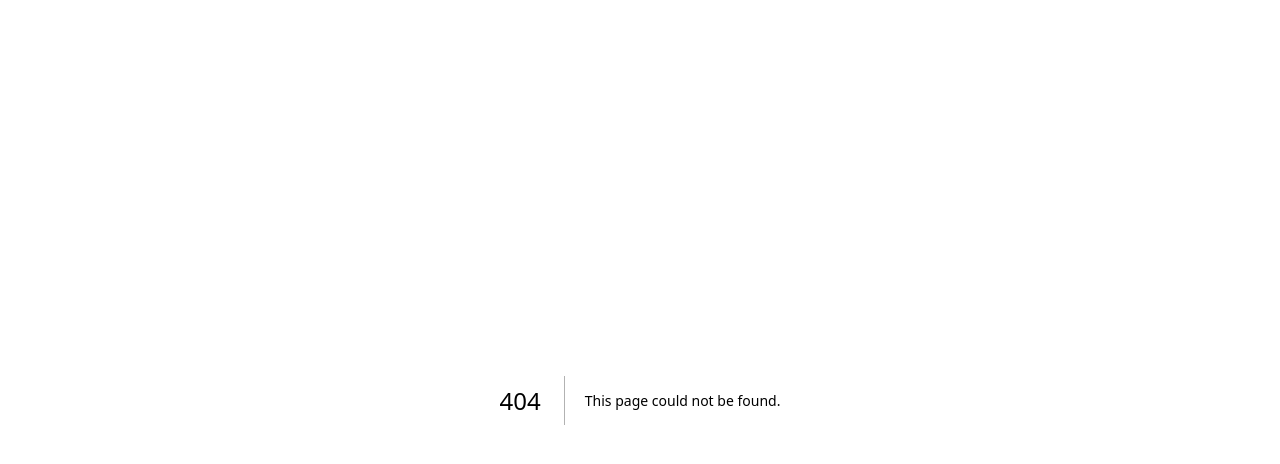
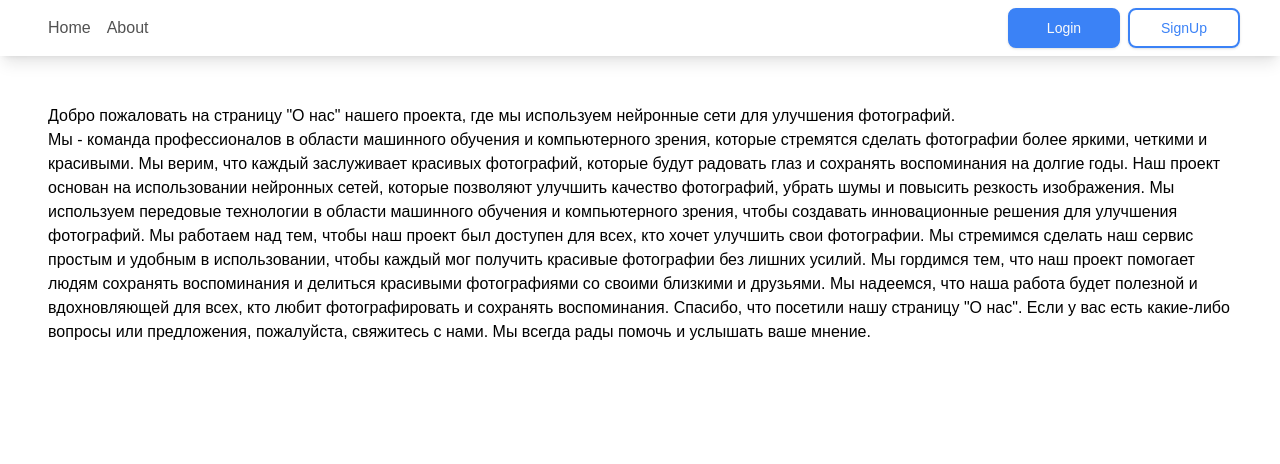
Before and after one commit to RafaelGabdullin/image-restoration, a Next.js app: page /about in a window 1280 px wide. Before the commit this address had no page. Shown: the top 464 px of the page. Built offline with nearby package versions, Linux system fonts and the light colour scheme.

Commit message:
main page

```diff
--- a/package.json
+++ b/package.json
@@ -8,6 +8,7 @@
     "lint": "next lint --fix --dir src"
   },
   "dependencies": {
+    "@heroicons/react": "^2.0.18",
     "@types/node": "18.15.11",
     "@types/react": "18.0.31",
     "@types/react-dom": "18.0.11",
--- /dev/null
+++ b/src/app/about/page.tsx
@@ -0,0 +1,26 @@
+const AboutPage: React.FC = () => {
+  return (
+    <div>
+      <p>
+        Добро пожаловать на страницу "О нас" нашего проекта, где мы используем нейронные сети для
+        улучшения фотографий. <br /> Мы - команда профессионалов в области машинного обучения и
+        компьютерного зрения, которые стремятся сделать фотографии более яркими, четкими и
+        красивыми. Мы верим, что каждый заслуживает красивых фотографий, которые будут радовать глаз
+        и сохранять воспоминания на долгие годы. Наш проект основан на использовании нейронных
+        сетей, которые позволяют улучшить качество фотографий, убрать шумы и повысить резкость
+        изображения. Мы используем передовые технологии в области машинного обучения и компьютерного
+        зрения, чтобы создавать инновационные решения для улучшения фотографий. Мы работаем над тем,
+        чтобы наш проект был доступен для всех, кто хочет улучшить свои фотографии. Мы стремимся
+        сделать наш сервис простым и удобным в использовании, чтобы каждый мог получить красивые
+        фотографии без лишних усилий. Мы гордимся тем, что наш проект помогает людям сохранять
+        воспоминания и делиться красивыми фотографиями со своими близкими и друзьями. Мы надеемся,
+        что наша работа будет полезной и вдохновляющей для всех, кто любит фотографировать и
+        сохранять воспоминания. Спасибо, что посетили нашу страницу "О нас". Если у вас есть
+        какие-либо вопросы или предложения, пожалуйста, свяжитесь с нами. Мы всегда рады помочь и
+        услышать ваше мнение.
+      </p>
+    </div>
+  )
+}
+
+export default AboutPage
--- a/src/app/layout.tsx
+++ b/src/app/layout.tsx
@@ -1,6 +1,7 @@
 import { StoreProvider } from '@/stores/StoreProvider'
 import './styles/globals.css'
 import { InitialState } from '@/stores/RootStore/RootStore'
+import Header from '@/components/Layout/Header'
 
 export const metadata = {
   title: 'Create Next App',
@@ -16,7 +17,8 @@ export default function RootLayout({ children }: { children: React.ReactNode })
     <html lang="en" suppressHydrationWarning>
       <body>
         <StoreProvider initialState={initialState}>
-          <div className="h-screen w-screen">{children}</div>
+          <Header />
+          <div className="h-screen w-screen  p-[3rem]">{children}</div>
         </StoreProvider>
       </body>
     </html>
--- a/src/app/page.tsx
+++ b/src/app/page.tsx
@@ -1,7 +1,36 @@
-import Sample from '@/components/Sample'
+'use client'
 
-const Home = () => {
-  return <Sample />
+import Button from '@/components/ui/Button/Button'
+
+const Home: React.FC = () => {
+  return (
+    <div className="flex flex-col gap-[2rem]">
+      <div className="flex justify-center">
+        <Button onClick={() => alert('Преобразовываем')}>Process Image</Button>
+      </div>
+
+      <div className="flex gap-x-[1rem]">
+        <div className="h-[400px] w-full border-4 border-dashed border-neutral-300"></div>
+        <svg
+          xmlns="http://www.w3.org/2000/svg"
+          fill="none"
+          viewBox="0 0 24 24"
+          stroke-width="1.5"
+          stroke="currentColor"
+          className="h-15 w-15"
+        >
+          <path
+            stroke-linecap="round"
+            stroke-linejoin="round"
+            d="M4.5 12h15m0 0l-6.75-6.75M19.5 12l-6.75 6.75"
+          />
+        </svg>
+
+        <div className="h-[400px] w-full border-4 border-dashed border-neutral-300"></div>
+      </div>
+      <div></div>
+    </div>
+  )
 }
 
 export default Home
--- a/src/components/Layout/Header.tsx
+++ b/src/components/Layout/Header.tsx
@@ -0,0 +1,36 @@
+'use client'
+
+import Link from 'next/link'
+import Button from '../ui/Button/Button'
+import { headerItems } from './types'
+
+const Sample: React.FC = () => {
+  return (
+    <div className="relative flex w-full items-center justify-between bg-white py-2 text-neutral-600 shadow-lg md:flex-wrap md:justify-start">
+      <div className="flex w-full flex-wrap items-center justify-between px-10">
+        <div className="flex items-center">
+          <button className="border-0 bg-transparent px-2 text-xl leading-none transition-shadow duration-150 ease-in-out hover:text-neutral-700 focus:text-neutral-700 dark:hover:text-white dark:focus:text-white lg:hidden"></button>
+        </div>
+        <ul className="mb-4 mr-auto flex flex-col lg:mb-0 lg:flex-row lg:pr-2">
+          {headerItems.map((item) => (
+            <li key={item.link}>
+              <Link href={item.link} passHref>
+                <div className="block lg:p-2">{item.title}</div>
+              </Link>
+            </li>
+          ))}
+        </ul>
+        <div className="flex gap-x-[0.5rem]">
+          <Link href={'/auth/login'} passHref>
+            <Button>Login</Button>
+          </Link>
+          <Link href={'/auth/signup'} passHref>
+            <Button style="outlinePrimary">SignUp</Button>
+          </Link>
+        </div>
+      </div>
+    </div>
+  )
+}
+
+export default Sample
--- /dev/null
+++ b/src/components/Layout/types.ts
@@ -0,0 +1,10 @@
+export const headerItems = [
+  {
+    title: 'Home',
+    link: '/',
+  },
+  {
+    title: 'About',
+    link: '/about',
+  },
+]
--- a/src/components/SignUpForm.tsx
+++ b/src/components/SignUpForm.tsx
@@ -35,7 +35,6 @@ const SignUpForm: React.FC = () => {
 
   const submitForm = async () => {
     await userStore.signUpHadler(formData)
-    console.log('1234')
     router.push('/')
     console.log(toJS(userStore))
   }
--- a/src/services/api/UserService/User.service.ts
+++ b/src/services/api/UserService/User.service.ts
@@ -15,6 +15,11 @@ class UserService {
     const response = await ApiConnection.get<UserSchema>(`${this.RoutePrefix}/me`)
     return response.data
   }
+
+  static async delete(username: string) {
+    const response = await ApiConnection.delete(`${this.RoutePrefix}/${username}`)
+    return response.data
+  }
 }
 
 export default UserService
--- a/src/stores/UserStore/UserStore.ts
+++ b/src/stores/UserStore/UserStore.ts
@@ -65,6 +65,10 @@ class UserStore implements SerializedUserStore {
     await this.loginHandler(userData)
   }
 
+  async deleteHadler(username: string): Promise<void> {
+    await UserService.delete(username)
+  }
+
   get isAuthorized() {
     return !!this.userId || !!getToken()
   }
```
Also changed, not shown: 1 other file (tests, documents, lock files or other folders).
